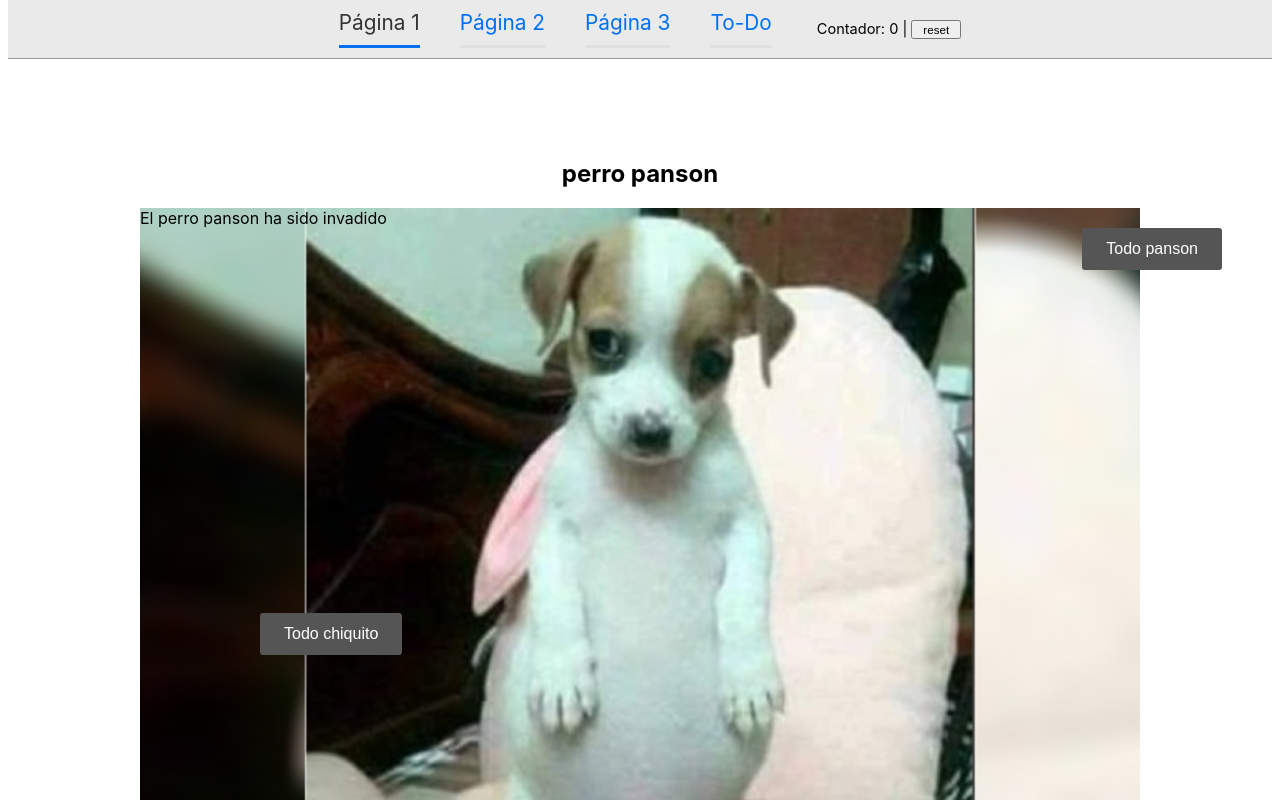
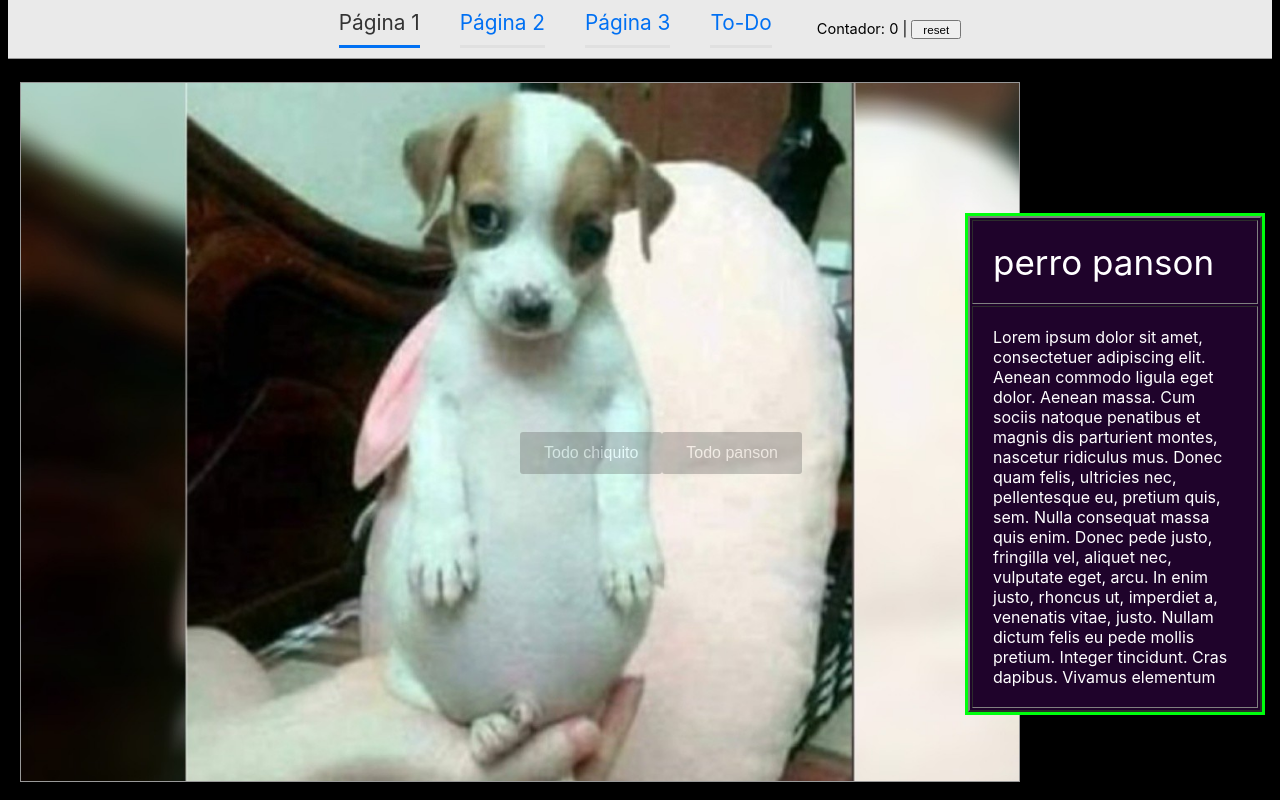
Before and after one commit to maximilianoide/INFO104-tour-informatica, a Next.js app: page /page1 in a window 1280 px wide. Shown: the top 800 px of the page. Built offline with nearby package versions, Linux system fonts and the light colour scheme.

Commit message:
perro enchulado

```diff
--- a/components/escena.js
+++ b/components/escena.js
@@ -1,49 +1,56 @@
-import { useState, useEffect} from "react";
-import Image from 'next/image';
+import { useState, useEffect } from "react";
+import Image from "next/image";
 
 const Escena = ({ escenas }) => {
   const [escenaActual, setEscenaActual] = useState(escenas[0]);
-    var imagenUrl = 'url("'+escenaActual.imagen+'")'
+  var imagenUrl = 'url("' + escenaActual.imagen + '")';
   useEffect(() => {
-        console.log(escenaActual.nombre)
-        var imagenUrl = 'url("'+escenaActual.imagen+'")'
+    console.log(escenaActual.nombre);
+    var imagenUrl = 'url("' + escenaActual.imagen + '")';
   }, [escenaActual]);
 
-
   return (
-      <>
+    <div style={{ backgroundColor: "#000", width: "100%", height: "100%" }}>
       <h2 id="titulo">{escenaActual.nombre}</h2>
-        <div id="imagen"
-
-        style={{backgroundImage: "url('"+escenaActual.imagen+"')",backgroundSize: "cover",cbackgroundRepeat: 'no-repeat',width: '1000px',height: '700px'}}
-
+      <div id="marcoImagen">
+        <div
+          id="imagen"
+          style={{
+            backgroundImage: "url('" + escenaActual.imagen + "')",
+            backgroundSize: "cover",
+            border: "1px solid #999999",
+            backgroundRepeat: "no-repeat",
+            width: "1000px",
+            height: "700px",
+          }}
           alt={escenaActual.nombre}
         >
-        El perro panson ha sido invadido<br></br>
           {escenaActual.botones.map((boton, index) => (
             <button
-                  class="btn"
+              className="botonMovedor"
               onClick={(e) => {
                 setEscenaActual(escenas[boton.escenaDestino]);
               }}
-                  style={{position: "relative",top: boton.porx,left: boton.pory,
-                        backgroundColor: "#555", color: "white", fontSize: "16px",padding: "12px 24px", border: "none",cursor: "pointer",
-                        borderRadius: "3px",textAlign: "center"}}
+              style={{ top: boton.porx, left: boton.pory }}
             >
               {boton.nom}
             </button>
           ))}
-
-
-
-
         </div>
-        <div id="desc">{escenaActual.desc}</div>
-
-
-
-
-      </>
+      </div>
+      <div id="tabla">
+        <table border="2">
+          <tr>
+            <td style={{ fontSize: "35px", color: "#fff" }}>
+              {escenaActual.nombre}
+            </td>
+          </tr>
+          <tr>
+            <td style={{ color: "#fff" }}>{escenaActual.desc}</td>
+          </tr>
+        </table>
+      </div>
+    </div>
   );
 };
 export default Escena;
--- a/pages/index.js
+++ b/pages/index.js
@@ -34,7 +34,7 @@ const Index = () => {
           </Link>
           <Link
             href={{
-              pathname: "/page1"
+              pathname: "/page1",
             }}
           >
             <a className="card">Ver edificio desde fuera</a>
--- a/pages/page1.js
+++ b/pages/page1.js
@@ -4,7 +4,7 @@ import Image from "next/image";
 import Layout from "../components/layout";
 import Escena from "../components/escena";
 import { Script } from "vm";
-var ruta = "data/perropanson.json"
+var ruta = "data/perropanson.json";
 
 export async function getServerSideProps(context) {
   const res = await fetch("http://localhost:3000/data/perropanson.json");
@@ -24,11 +24,10 @@ export async function getServerSideProps(context) {
 export default function Page1({ data }) {
   return (
     <Layout pageId="page1">
-
       <Head>
         <title>Perro Panson</title>
       </Head>
-      <Escena escenas={data} ></Escena>
+      <Escena escenas={data}></Escena>
     </Layout>
   );
 }
--- a/pages/response.js
+++ b/pages/response.js
@@ -4,9 +4,9 @@ import { useRouter } from "next/router";
 
 const Respuesta = () => {
   let texts = [
-    "Comienzo del recorrido" ,
+    "Comienzo del recorrido",
     "Aquí debería mostrarse una imagen desde fuera del edificio",
-    "Aún no decidimos para que será este botón"
+    "Aún no decidimos para que será este botón",
   ];
   const router = useRouter();
   console.log(router.query);
--- a/public/data/perropanson.json
+++ b/public/data/perropanson.json
@@ -1,15 +1,26 @@
 [{
     "id": 0,
     "nombre": "perro panson",
-    "desc": "todo chiquito, todo panson",
+    "desc": "Lorem ipsum dolor sit amet, consectetuer adipiscing elit. Aenean commodo ligula eget dolor. Aenean massa. Cum sociis natoque penatibus et magnis dis parturient montes, nascetur ridiculus mus. Donec quam felis, ultricies nec, pellentesque eu, pretium quis, sem. Nulla consequat massa quis enim. Donec pede justo, fringilla vel, aliquet nec, vulputate eget, arcu. In enim justo, rhoncus ut, imperdiet a, venenatis vitae, justo. Nullam dictum felis eu pede mollis pretium. Integer tincidunt. Cras dapibus. Vivamus elementum ",
     "imagen": "./images/perroPanson.png",
-    "botones": [{"nom":"Todo chiquito","escenaDestino":0,"porx":"55%","pory":"12%"},{"nom":"Todo panson","escenaDestino":1,"porx":"0%","pory":"80%"}]
+    "botones": [{"nom":"Todo chiquito","escenaDestino":2,"porx":"50%","pory":"50%"},{"nom":"Todo panson","escenaDestino":1,"porx":"50%","pory":"50%"}],
+    "info": []
+
 },
 {
     "id": 1,
     "nombre": "Ohhh si",
     "desc": "OH si",
     "imagen": "./images/foca.png",
-    "botones": [{"nom":"Funciona","escenaDestino":0,"porx":"60%","pory":"70%"},{"nom":"Que bien","escenaDestino":1,"porx":"10%","pory":"30%"}]
+    "botones": [{"nom":"Funciona","escenaDestino":2,"porx":"60%","pory":"70%"},{"nom":"Que bien","escenaDestino":0,"porx":"10%","pory":"30%"}],
+    "info": []
+},
+{
+    "id":2,
+    "nombre": "ojo",
+    "desc": "es un ojo",
+    "imagen": "./images/eye.png",
+    "botones": [{"nom":"Funciona","escenaDestino":0,"porx":"60%","pory":"70%"},{"nom":"Que bien","escenaDestino":1,"porx":"10%","pory":"30%"}],
+    "info": []
 }
 ]
--- a/styles/style.css
+++ b/styles/style.css
@@ -4,6 +4,7 @@ html,
 body {
   padding: 0;
   margin: 0;
+  background-color: black;
   font-family: -apple-system, BlinkMacSystemFont, Segoe UI, Roboto, Oxygen,
     Ubuntu, Cantarell, Fira Sans, Droid Sans, Helvetica Neue, sans-serif;
 }
@@ -147,7 +148,6 @@ code {
   max-width: 800px;
   margin-top: 3rem;
 }
-
 .card {
   margin: 1rem;
   flex-basis: 80%;
@@ -188,3 +188,45 @@ code {
     flex-direction: column;
   }
 }
+.botonMovedor:hover {
+  opacity: 1;
+}
+
+.botonMovedor {
+  opacity: 0.3;
+  position: relative;
+  background-color: #555;
+  color: white !important;
+  font-size: 16px;
+  padding: 12px 24px;
+  border: none;
+  cursor: pointer;
+  border-radius: 3px;
+  text-align: center;
+}
+
+#marcoImagen {
+  position: absolute;
+  top: 82px;
+  bottom: 0px;
+  right: 700px;
+  left: 20px;
+  width: 0px;
+}
+#imagen {
+  border: solid rgb(0, 255, 13);
+}
+#tabla {
+  background-color: rgb(31, 3, 43);
+  border: solid rgb(0, 255, 13);
+  position: relative;
+  top: 0px;
+  bottom: 500px;
+  right: 0px;
+  left: 475px;
+  width: 300px;
+}
+tr,
+td {
+  padding: 20px;
+}
```
Also changed, not shown: components/leerJsons.js (deleted, +0 -11 lines). Lines whose indentation alone changed are shown as unchanged.
